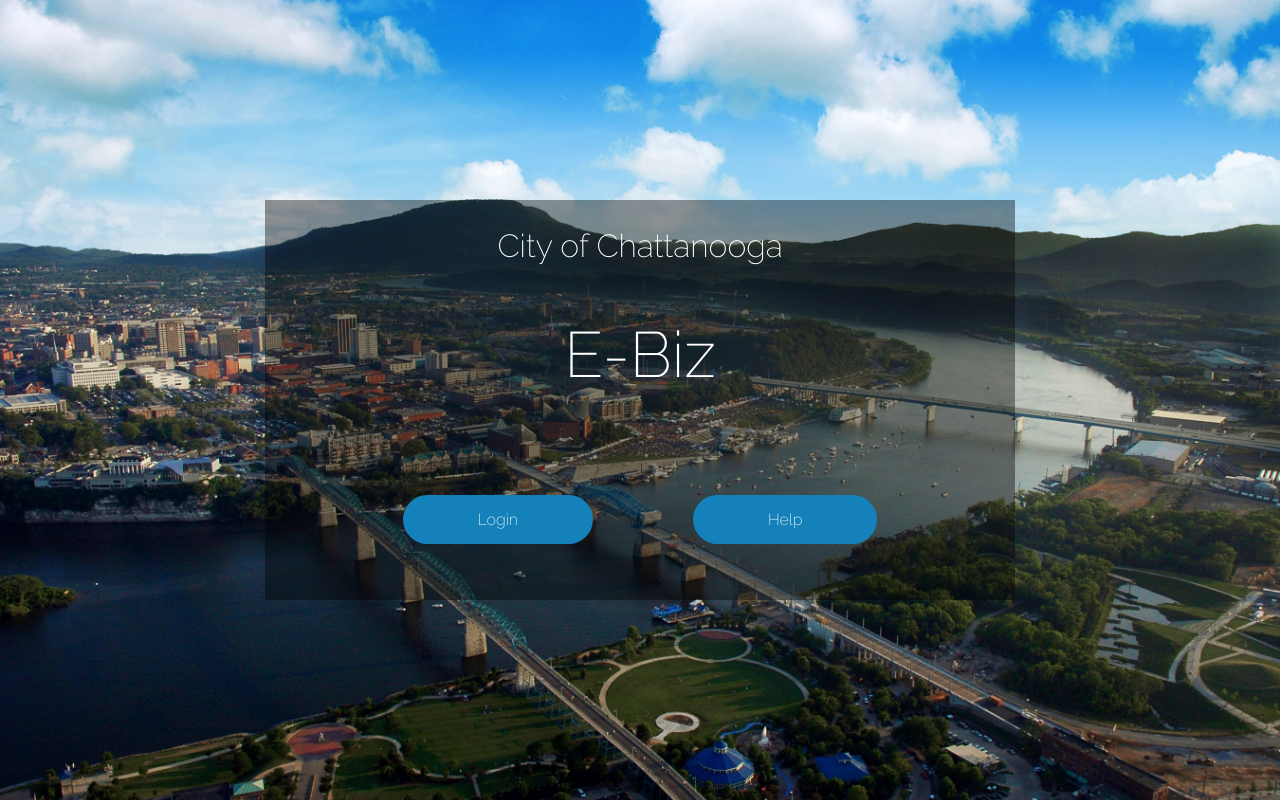
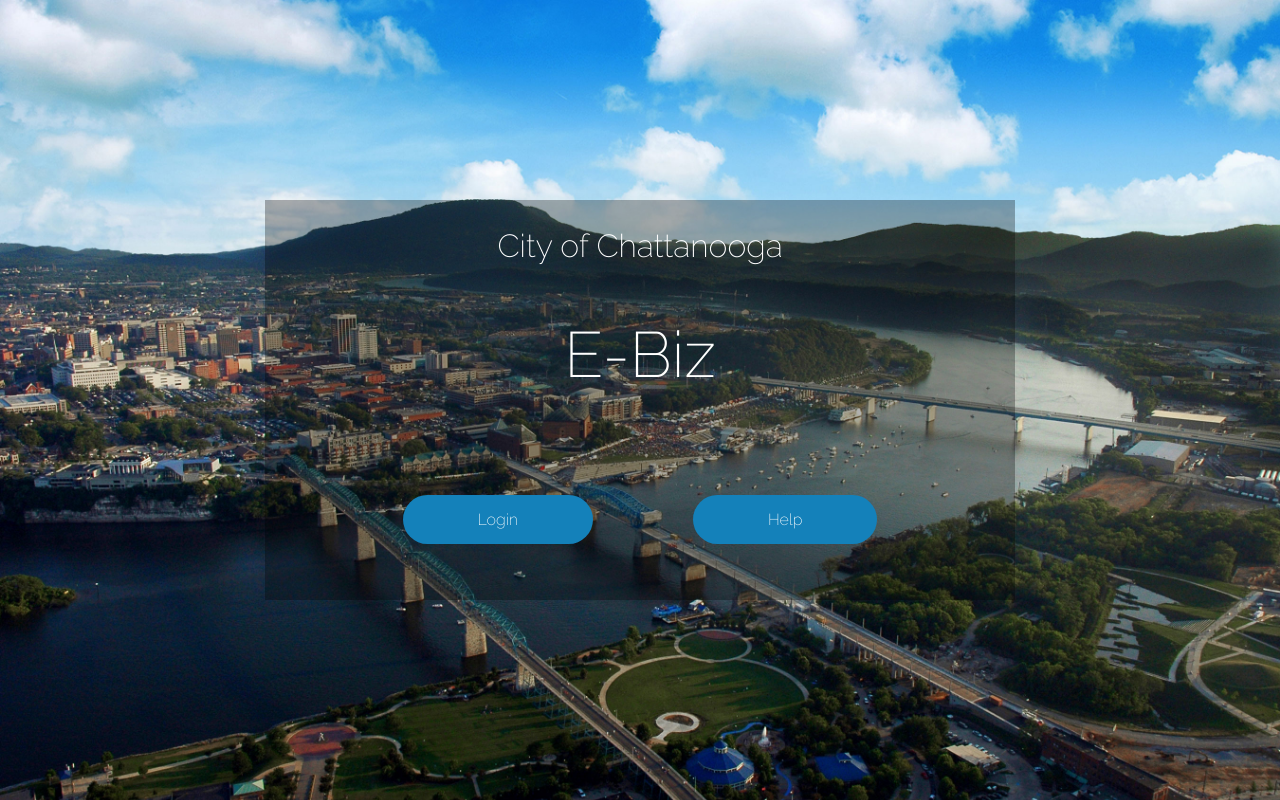
Before and after one commit to jaimemyers/kiosk, a plain HTML site: page index.html in a window 1280 px wide. Drawn offline with Linux system fonts and the light colour scheme.

Commit message:
last touch on the css

```diff
--- a/styles.css
+++ b/styles.css
@@ -37,7 +37,7 @@
 #wrapper {
   width: 750px;
   height: 400px;
-  background: rgba(0, 0, 0, 0.4);
+  background: rgba(0, 0, 0, 0.3);
   display: flex;
   flex-direction: column;
   align-items: center;
```
